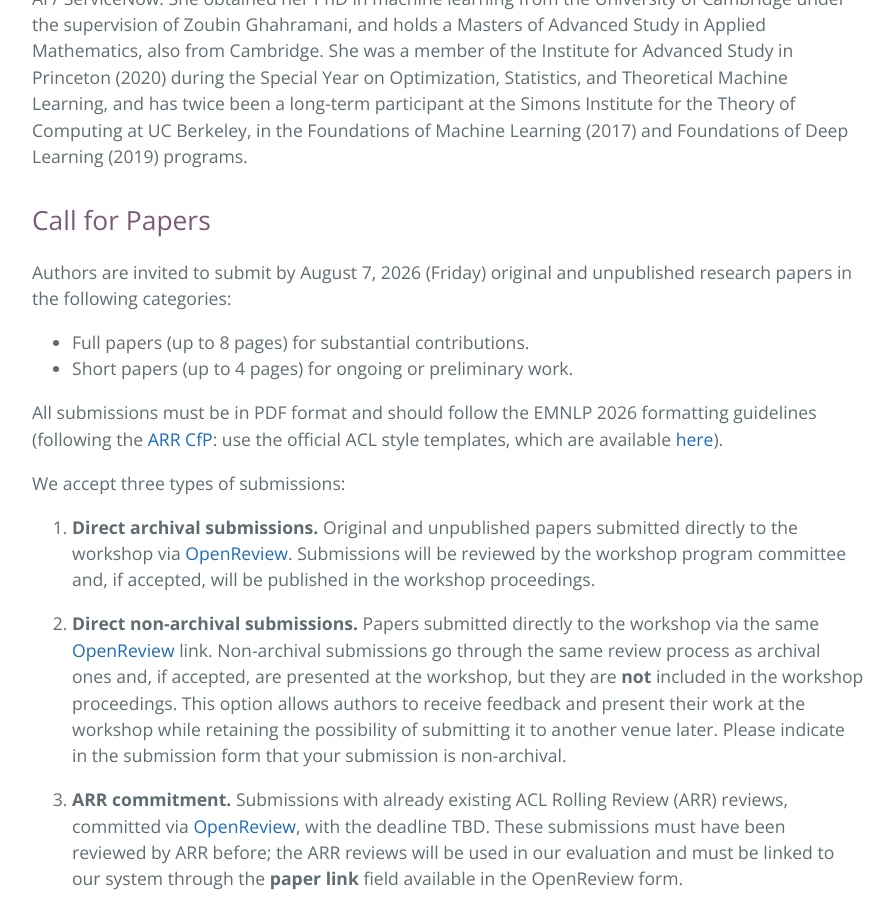
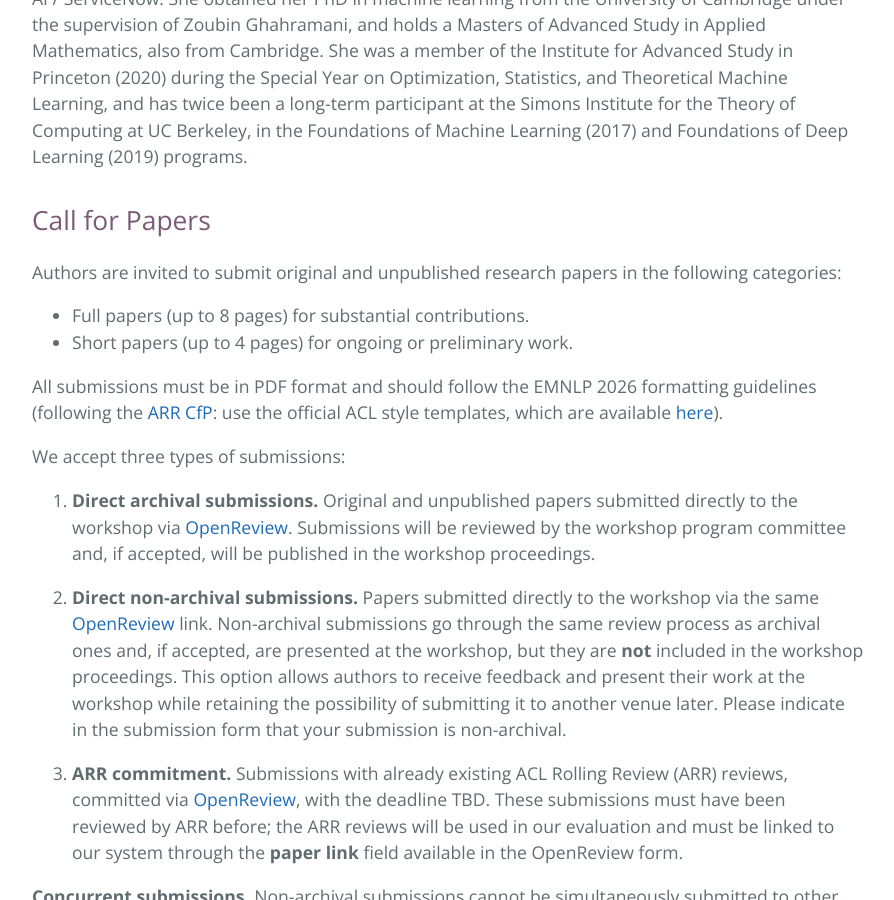
Before and after one commit to uncertainlp/uncertainlp.github.io, a Jekyll site: the page built from index.md, in a window 1280 px wide and 900 px high, scrolled down 4991 px. Shown: the whole window, without its empty margins (192-1086 px from the left). Built offline with Jekyll 4.4.1, drawn with Linux system fonts in a browser that asks for light colours.

Commit message:
deadline extension

```diff
--- a/index.md
+++ b/index.md
@@ -121,7 +121,7 @@ TBD
 **Gintare Karolina Dziugaite** is a Senior Research Scientist at Google Brain, based in Toronto, Canada, an Adjunct Professor in the School of Computer Science at McGill University, and an Associate Industry Member of Mila, the Quebec AI Institute. Her research combines theoretical and empirical approaches to understanding deep learning, with a focus on generalization, network compression, and statistical learning theory. Prior to joining Google, she led the Trustworthy AI program at Element AI / ServiceNow. She obtained her PhD in machine learning from the University of Cambridge under the supervision of Zoubin Ghahramani, and holds a Masters of Advanced Study in Applied Mathematics, also from Cambridge. She was a member of the Institute for Advanced Study in Princeton (2020) during the Special Year on Optimization, Statistics, and Theoretical Machine Learning, and has twice been a long-term participant at the Simons Institute for the Theory of Computing at UC Berkeley, in the Foundations of Machine Learning (2017) and Foundations of Deep Learning (2019) programs.
 
 ## Call for Papers
-Authors are invited to submit by August 7, 2026 (Friday) original and unpublished research papers in the following categories:
+Authors are invited to submit original and unpublished research papers in the following categories:
 
 - Full papers (up to 8 pages) for substantial contributions.
 - Short papers (up to 4 pages) for ongoing or preliminary work.
```
